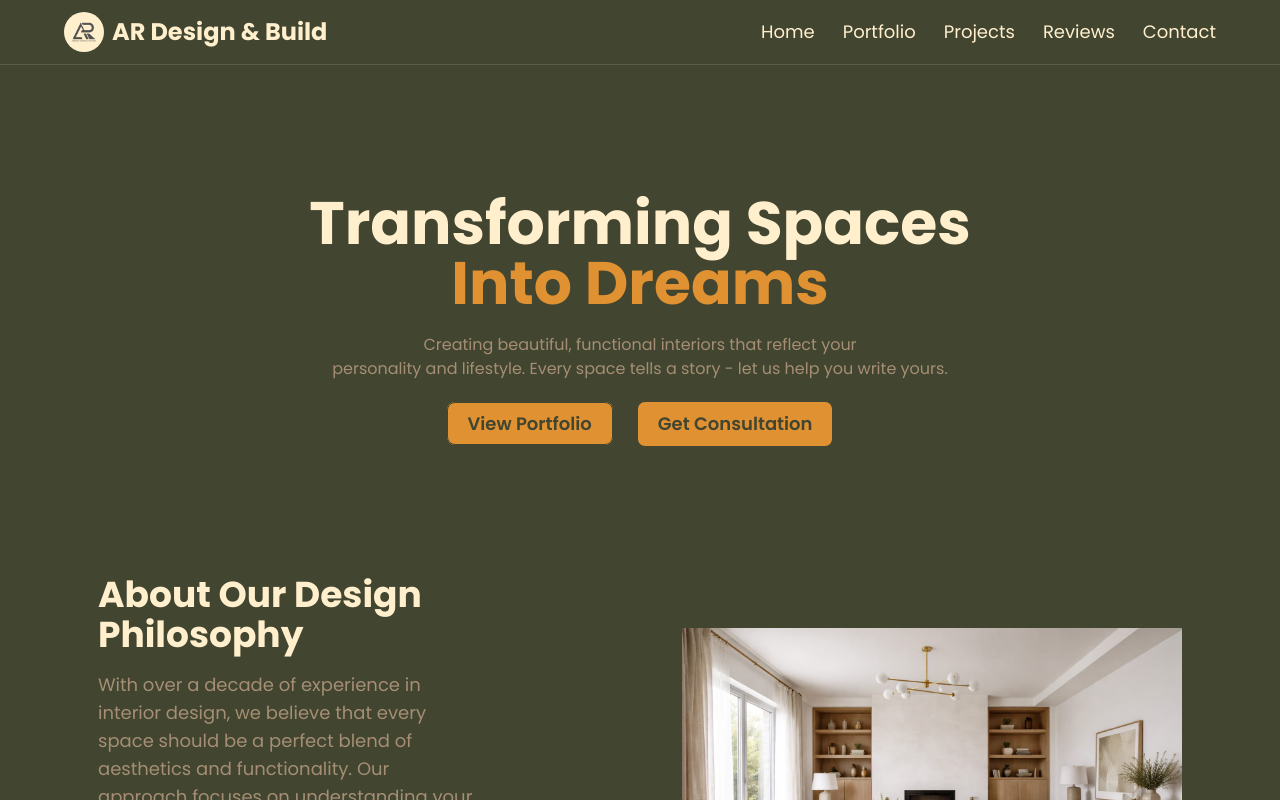
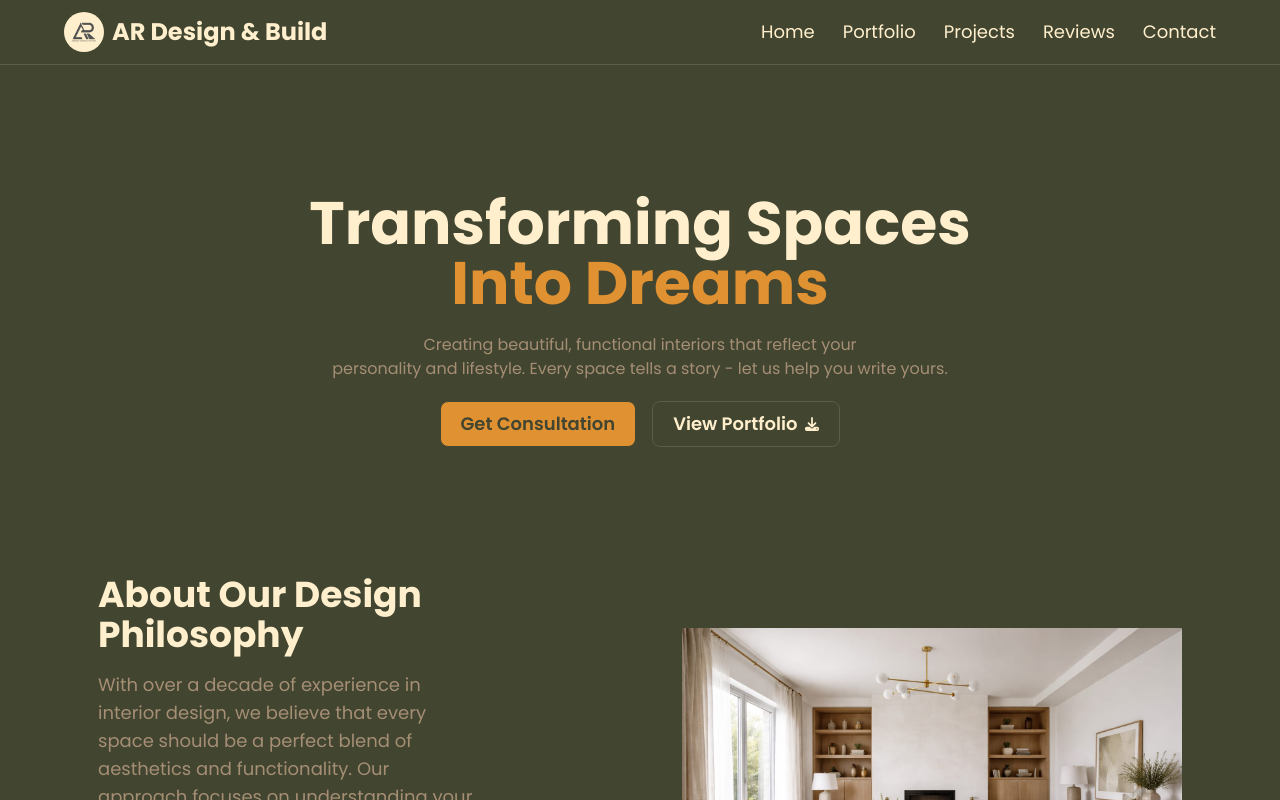
Before and after one commit to arzamansoori/ardesignbuild_website, a React (Vite) app: page / in a window 1280 px wide. Shown: the top 800 px of the page. Built offline with nearby package versions, Linux system fonts and the light colour scheme.

Commit message:
CTA fixes

```diff
--- a/src/components/TopSection.jsx
+++ b/src/components/TopSection.jsx
@@ -1,4 +1,5 @@
 import { Link } from "react-router-dom";
+import { FaDownload } from "react-icons/fa6";
 
 const TopSection = () => {
   return (
@@ -12,22 +13,24 @@ const TopSection = () => {
         personality and lifestyle. Every space tells a story - let us help you write yours.
       </p>
 
-      <div className="">
+      <div className="flex flex-wrap items-center justify-center gap-4">
+        <Link
+          to="/#contact"
+          className="btn-primary"
+        >
+          Get Consultation
+        </Link>
+
         <a
           href="/ARStudioPortfolio.pdf"
           target="_blank"
           rel="noopener noreferrer"
-          className="btn-primary mr-6"
+          title="View Portfolio (PDF, 8.5MB)"
+          className="btn-secondary inline-flex items-center gap-2"
         >
           View Portfolio
+          <FaDownload className="text-sm" />
         </a>
-
-        <Link
-          to="/#contact"
-          className="btn-primary inline-block"
-        >
-          Get Consultation
-        </Link>
       </div>
     </div>
   )
--- a/src/index.css
+++ b/src/index.css
@@ -42,6 +42,11 @@
       hover:bg-surface hover:text-cream font-semibold cursor-pointer;
   }
 
+  .btn-secondary {
+    @apply px-5 py-2 text-lg border border-line rounded-lg bg-transparent text-cream
+      hover:border-cream font-semibold cursor-pointer;
+  }
+
   .input-field {
     @apply border border-line px-3 py-2 rounded-lg text-cream w-full
       focus:outline-none focus:ring-0 focus:border-cream;
```
